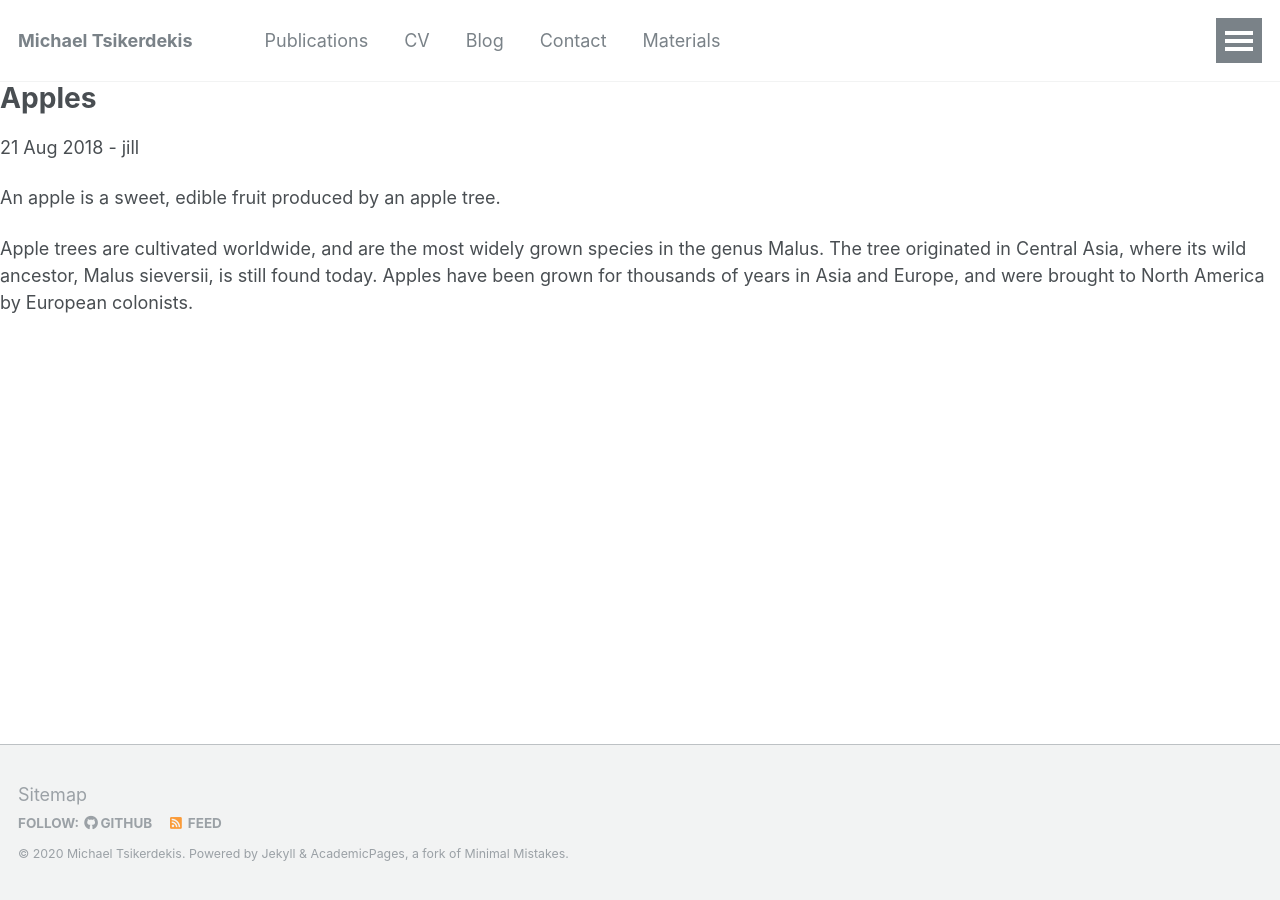
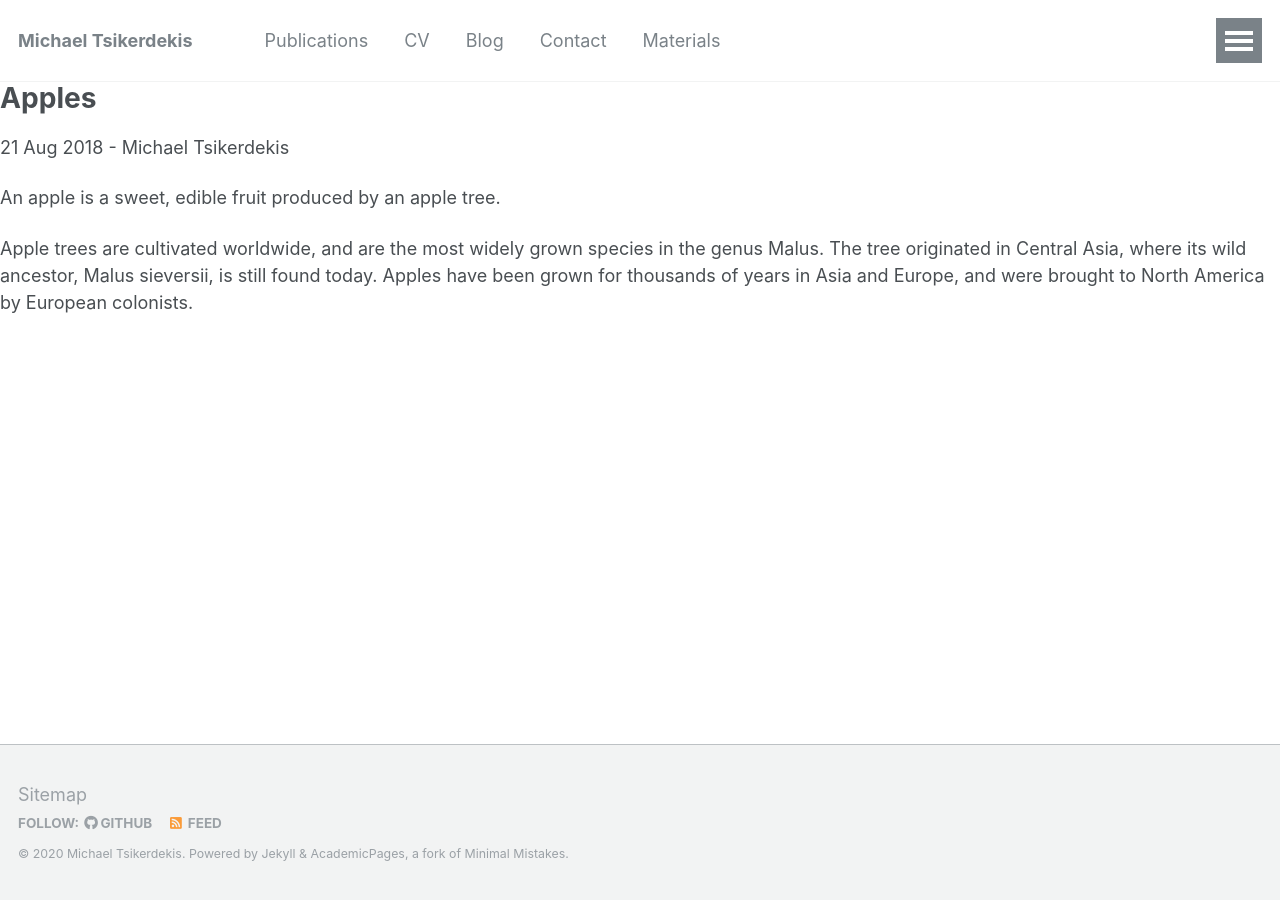
Before and after one commit to tsikerdekis/michael.tsikerdekis.com, a Jekyll site: the page built from _posts/2018-08-21-apples.md, in a window 1280 px wide. Built offline with Jekyll 4.4.1, drawn with Linux system fonts in a browser that asks for light colours.

Commit message:
Update 2018-08-21-apples.md

```diff
--- a/_posts/2018-08-21-apples.md
+++ b/_posts/2018-08-21-apples.md
@@ -1,6 +1,7 @@
 ---
 layout: post
-author: jill
+author: Michael Tsikerdekis
+permalink: pretty
 ---
 An apple is a sweet, edible fruit produced by an apple tree.
 
```
